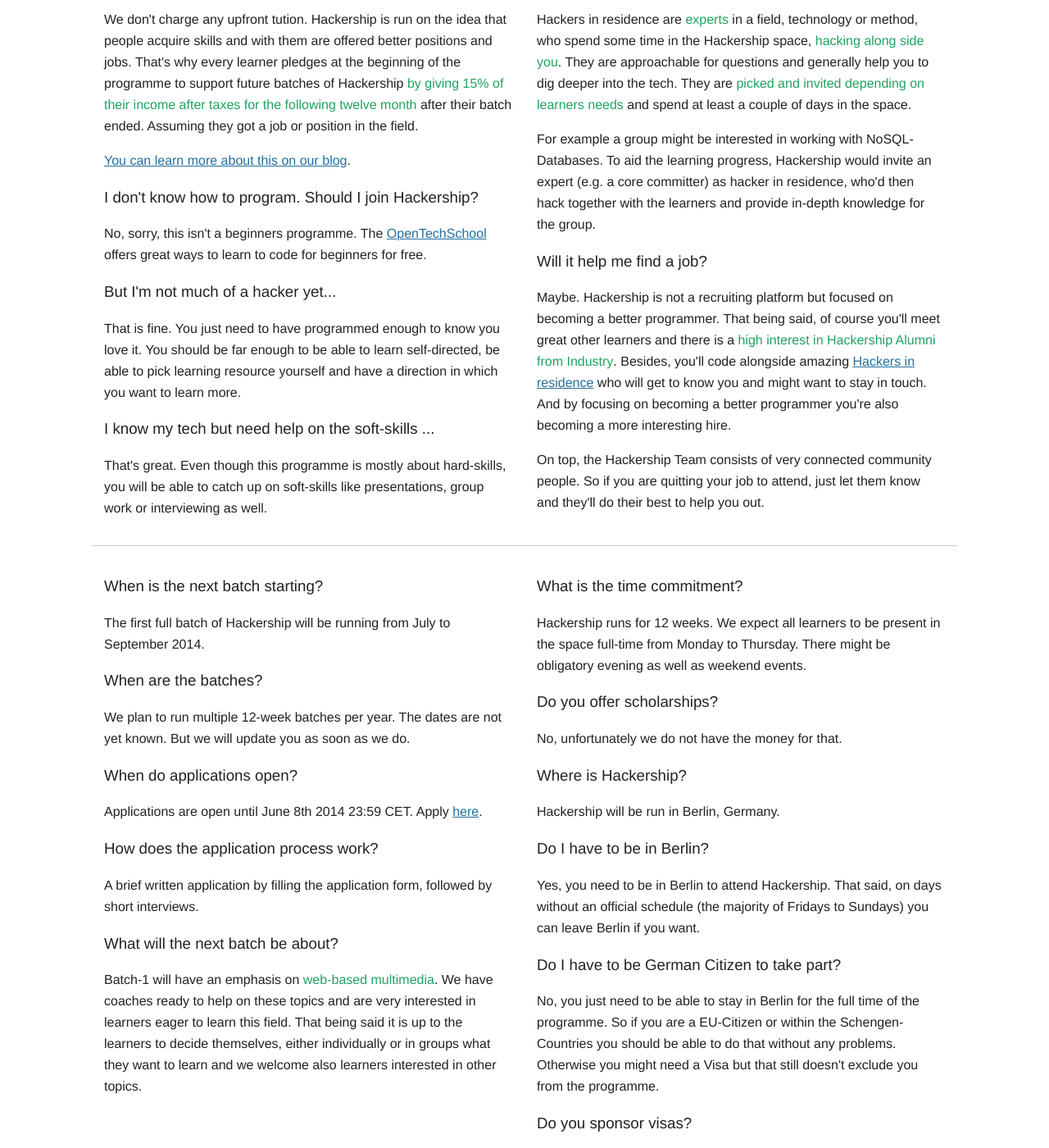
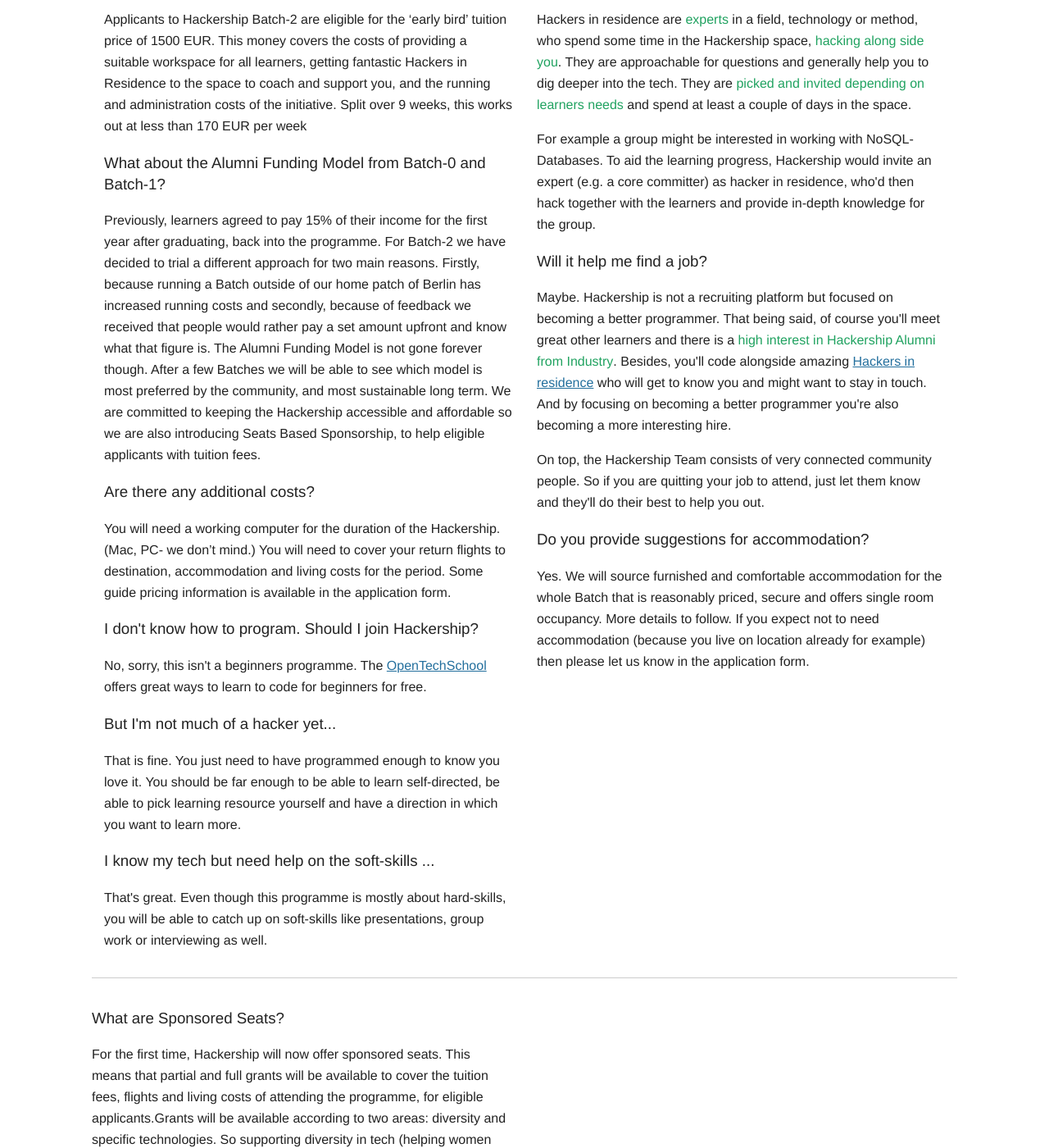
Before and after one commit to Hackership/website, a Jekyll site: the page built from questions/index.html, in a window 1280 px wide and 1400 px high, scrolled down 206 px. Shown: the whole window at 82% size. Built offline with Jekyll 4.4.1, drawn with Linux system fonts in a browser that asks for light colours; nearby versions of some CDN libraries; some of the changed text lies outside the part shown.

Commit message:
Update FAQs

```diff
--- a/questions/index.html
+++ b/questions/index.html
@@ -9,9 +9,18 @@
     <section class="grid-cell">
 
         <h3>How much does Hackership cost?</h3>
-        <p>We don't charge any upfront tution. Hackership is run on the idea that people acquire skills and with them are offered better positions and jobs. That's why every learner pledges at the beginning of the programme to support future batches of Hackership <em>by giving 15% of their income after taxes for the following twelve month</em> after their batch ended. Assuming they got a job or position in the field.</p>
+        <p>Applicants to Hackership Batch-2 are eligible for the ‘early bird’ tuition price of 1500 EUR. This money covers the costs of providing a suitable workspace for all learners, getting fantastic Hackers in Residence to the space to coach and support you, and the running and administration costs of the initiative. Split over 9 weeks, this works out at less than 170 EUR per week</p>
+
+        <!--<p>We don't charge any upfront tution. Hackership is run on the idea that people acquire skills and with them are offered better positions and jobs. That's why every learner pledges at the beginning of the programme to support future batches of Hackership <em>by giving 15% of their income after taxes for the following twelve month</em> after their batch ended. Assuming they got a job or position in the field.</p>
         <p><a href="http://blog.hackership.org/2013/09/how-to-pay-for-hackership.html">You can learn more about this on our blog</a>.
+        </p>-->
+        <h3>What about the Alumni Funding Model from Batch-0 and Batch-1?</h3>
+        <p>Previously, learners agreed to pay 15% of their income for the first year after graduating, back into the programme. For Batch-2 we have decided to trial a different approach for two main reasons. Firstly, because running a Batch outside of our home patch of Berlin has increased running costs and secondly, because of feedback we received that people would rather pay a set amount upfront and know what that figure is. The Alumni Funding Model is not gone forever though. After a few Batches we will be able to see which model is most preferred by the community, and most sustainable long term. We are committed to keeping the Hackership accessible and affordable so we are also introducing Seats Based Sponsorship, to help eligible applicants with tuition fees.</p>
+
+        <h3>Are there any additional costs?</h3>
+        <p>You will need a working computer for the duration of the Hackership. (Mac, PC- we don’t mind.) You will need to cover your return flights to destination, accommodation and living costs for the period. Some guide pricing information is available in the application form.
         </p>
+
 
         <h3>I don't know how to program. Should I join Hackership?</h3>
         <p>No, sorry, this isn't a beginners programme. The <a href="http://www.opentechschool.org">OpenTechSchool</a> offers great ways to learn to code for beginners for free.</p>
@@ -39,53 +48,77 @@
         <p>On top, the Hackership Team consists of very connected community people. So if you are quitting your job to attend, just let them know and they'll do their best to help you out.
         </p>
 
+        <h3> Do you provide suggestions for accommodation?</h3>
+        <p>Yes. We will source furnished and comfortable accommodation for the whole Batch that is reasonably priced, secure and offers single room occupancy. More details to follow. If you expect not to need accommodation (because you live on location already for example) then please let us know in the application form.
+        </p>
+
     </section>
 
 
 <hr />
 
+<div class="grid">
+    <section class="grid-cell">
+
+        <h3>What are Sponsored Seats?</h3>
+        <p>For the first time, Hackership will now offer sponsored seats. This means that partial and full grants will be available to cover the tuition fees, flights and living costs of attending the programme, for eligible applicants.Grants will be available according to two areas: diversity and specific technologies. So supporting diversity in tech (helping women and other under-represented groups to enter and excel in the field), and/or according to the study of a specific technology, as chosen by the community or company who provide the grant.
+        </p>
+
+        <h3>Can I apply conditionally, only attending if Sponsored?</h3>
+        <p> Yes. In the application form you can specify on what basis you will apply
+        </p>
+
+    <section class="grid-cell">
+
+        <h3>What is the best way to get a Sponsored Seat?</h3>
+        <p>Grants will be assigned to those that are eligible on a first-come first-served basis, so applying sooner rather than later can have a positive effect on your chances.
+        </p>
+<hr />
 
     <section class="grid-cell">
 
         <h3>When is the next batch starting?</h3>
-        <p>The first full batch of Hackership will be running from July to September 2014. </p>
+        <p>The next full batch of Hackership will run for 9 weeks from 12th January to 15th March 2015. This includes a halfway point break or ‘reading week’ in the middle. Please note: these exact dates are provisional and may be subject to slight change.
+        </p>
 
         <h3>When are the batches?</h3>
-        <p>We plan to run multiple 12-week batches per year. The dates are not yet known. But we will update you as soon as we do.</p>
+        <p>We plan to run multiple batches per year. The dates for Batch-3 and beyond are not yet confirmed. But we will update you as soon as they are.</p>
 
         <h3>When do applications open?</h3>
-        <p>Applications are open until June 8th 2014 23:59 CET. Apply <a href="/apply/">here</a>.</p>
+        <p>Applications are open until October 25th 2014 23:59 CET. Apply <a href="/apply/">here</a>.</p>
 
         <h3>How does the application process work?</h3>
         <p>A brief written application by filling the application form, followed by short interviews.</p>
 
         <!--<h3>What's the admissions timeline?</h3>
         <p>The plan is to have you informed early enough to be able to sort all things out, which should be two month before the batch starts. That said, we can give you more precise dates once we know when the batches will start.<p>
-        -->
+
 
         <h3>What will the next batch be about?</h3>
         <p>Batch-1 will have an emphasis on <em>web-based multimedia</em>. We have coaches ready to help on these topics and are very interested in learners eager to learn this field. That being said it is up to the learners to decide themselves, either individually or in groups what they want to learn and we welcome also learners interested in other topics.
-          </p>
+          </p>-->
     </section>
 
 
 
     <section class="grid-cell">
         <h3>What is the time commitment?</h3>
-        <p>Hackership runs for 12 weeks. We expect all learners to be present in the space full-time from Monday to Thursday. There might be obligatory evening as well as weekend events.<p>
+        <p>Hackership runs for 9 weeks. We expect all learners to be present in the space full-time from Monday to Thursday, during weeks 1-4 and 6-9. There might be obligatory evening as well as weekend events. Week 5 is a break week. You can remain on site in this period, you do not have to.<p>
 
         <h3>Do you offer scholarships?</h3>
-        <p>No, unfortunately we do not have the money for that.</p>
+        <p>Yes! See our information on Sponsored Seats.</p>
 
 
         <h3>Where is Hackership?</h3>
-        <p>Hackership will be run in Berlin, Germany.</p>
+        <p>Hackership began in Berlin, Germany. As the cold Berlin Winter approaches, we thought, “you know what would make this programme even MORE awesome? A beach. and Sunny weather.”  So… Hackership On Tour was born. This Winter, we’re headed for warmer climes, but we’d like applicants to be involved in deciding exactly where. We are currently considering warm destinations in South Asia (i.e. India), Central America (i.e. Costa Rica) and Europe (i.e. Gran Canaria,Spain).  The application form has more information on these destinations and you can give feedback. We will announce the destination in early November 2014.
+        </p>
 
-        <h3>Do I have to be in Berlin?</h3>
-        <p>Yes, you need to be in Berlin to attend Hackership. That said, on days without an official schedule (the majority of Fridays to Sundays) you can leave Berlin if you want.</p>
+        <h3>Can I attend remotely?</h3>
+        <p>No. There are a number of learning structures we provide that help you to learn and require your physical presence. These include but are not limited to planning breakfasts, daily stand-ups, end of week demos and the interaction you get from your peers and the Hackers in Residence. That said, on days without an official schedule (the majority of Fridays to Sundays) you are not required to be in attendance.
+        </p>
 
-        <h3>Do I have to be German Citizen to take part?</h3>
-        <p>No, you just need to be able to stay in Berlin for the full time of the programme. So if you are a EU-Citizen or within the Schengen-Countries you should be able to do that without any problems. Otherwise you might need a Visa but that still doesn't exclude you from the programme.</p>
+        <h3>Do I have to be from a certain country to take part?</h3>
+        <p>No, you just need to meet the visa requirements of the location.
 
         <h3>Do you sponsor visas?</h3>
         <p>No, sorry :(</p>
@@ -170,11 +203,12 @@
         <p>This programme was developed and is run by the Founders of <a href="http://www.opentechschool.org">OpenTechSchool</a> under which umbrella it is also running for now.
         </p>
         <h3>How are you funded?</h3>
-        <p>We are a community effort and bootstrapping this programme. For a few things we take minimal sponsoring but the goal is to be able to have this running sustainable primarily through alumni support and donations.</p>
+        <p> We are a community effort and began by bootstrapping this programme. We, and our learners are incredibly grateful to all the people and organisations who have supported us so far. Without their donations of workspace, time, technical expertise, workshops, organising know-how and general amazingness -Batches 0 and 1 wouldn’t have happened.  Now our goal is to be able to sustainably run the Hackership primarily through alumni support, tuition fees, donations and sponsored seats.
+</p>
 
 
         <h3>Any way I can help?</h3>
-        <p>We are currently on the lookout for a location to host a first trial batch, ideally with some office settings and internet existing already. Please contact us for details.</p>
-        <p>Aside from that, we are always happy for people to spread the word. And of course, <a href="#newsletter">signup for the Newsletter</a> please.<p>
+        <p>Yes! There are so many ways for you to get involved with the Hackership, other than applying as a learner. Check out the Get Involved page to learn more.</p>
+        <!--<p>Aside from that, we are always happy for people to spread the word. And of course, <a href="#newsletter">signup for the Newsletter</a> please.<p>-->
     </section>
 </div>
```
Also changed, not shown: other parts of questions/index.html (+1 -1 lines).
